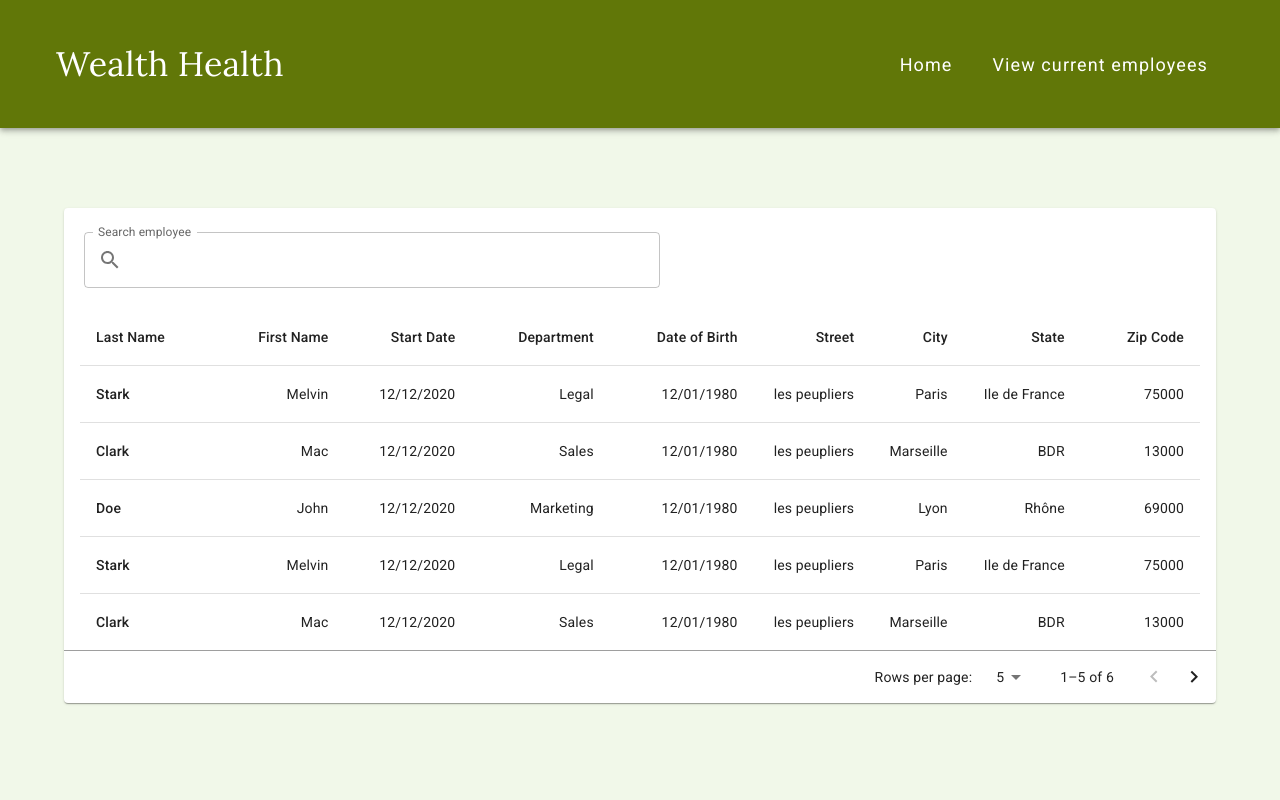
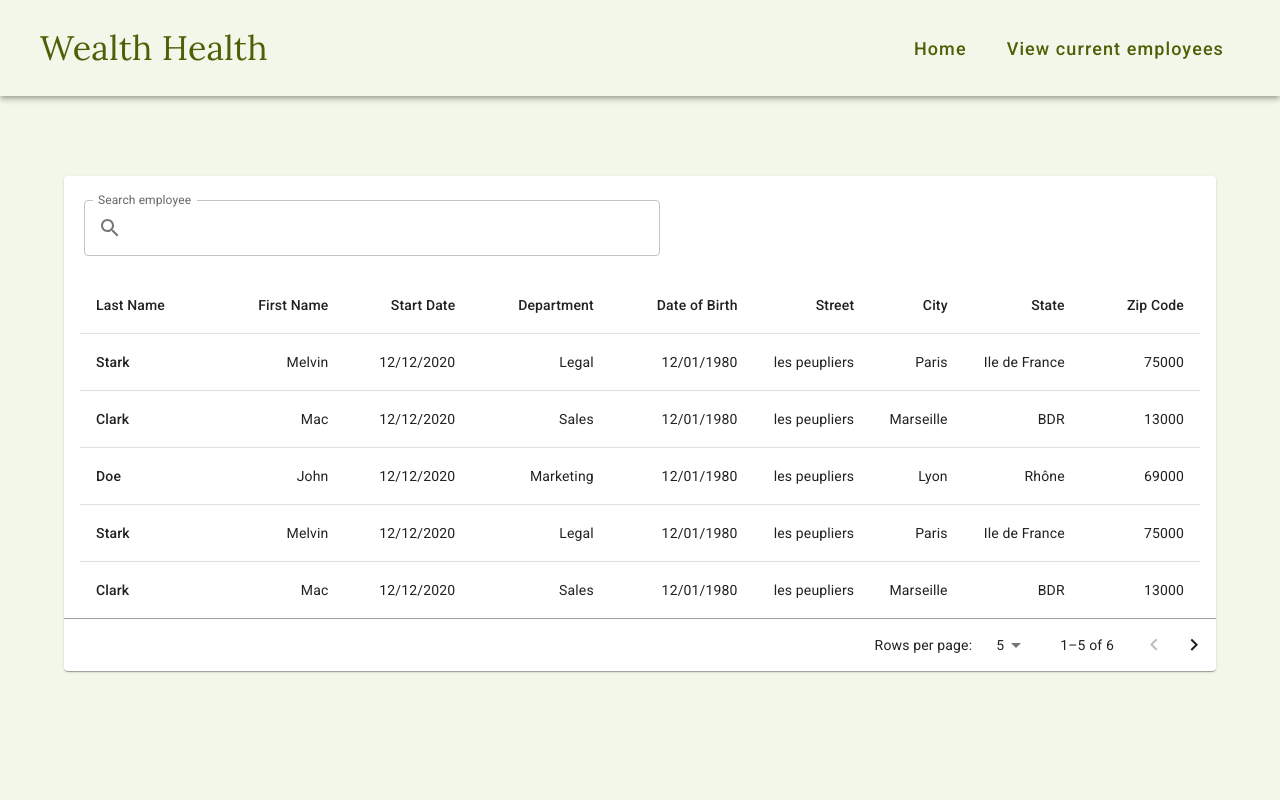
Before and after one commit to Mika-dev13/wealth_health, a React (Create React App) app: page /table in a window 1280 px wide. Shown: the top 800 px of the page. Built offline with nearby package versions, Linux system fonts and the light colour scheme.

Commit message:
modification couleur header

```diff
--- a/package.json
+++ b/package.json
@@ -13,6 +13,7 @@
     "@testing-library/react": "^13.4.0",
     "@testing-library/user-event": "^13.5.0",
     "dayjs": "^1.11.6",
+    "modal_project": "^0.1.5",
     "react": "^18.2.0",
     "react-dom": "^18.2.0",
     "react-router-dom": "^6.4.3",
--- a/src/app.css
+++ b/src/app.css
@@ -5,7 +5,7 @@
 .logo-link,
 .link {
   text-decoration: none;
-  color: white;
+  color: hsl(72, 87%, 20%);
   transition: 0.3s ease-in-out;
 }
 
--- a/src/components/Header.js
+++ b/src/components/Header.js
@@ -5,8 +5,12 @@ import { Typography, Box, AppBar, Toolbar } from '@mui/material'
 const Header = () => {
   return (
     <div>
-      <Box sx={{ flexGrow: 1, backgroundColor: '#FFF' }}>
-        <AppBar position="static" sx={{ p: 4 }}>
+      <Box sx={{ flexGrow: 1 }}>
+        <AppBar
+          position="static"
+          sx={{ p: 2 }}
+          style={{ backgroundColor: '#f1f8e9' }}
+        >
           <Toolbar component="nav">
             <Typography component="h1" variant="h4" sx={{ flexGrow: 1 }}>
               <Link className="logo-link" to="/">
@@ -20,12 +24,26 @@ const Header = () => {
               }}
             >
               <Link className="link" to="/">
-                <Typography mr={5} sx={{ letterSpacing: 1.1, fontSize: 18 }}>
+                <Typography
+                  mr={5}
+                  sx={{
+                    letterSpacing: 1.1,
+                    fontSize: 18,
+                    fontWeight: 500,
+                  }}
+                >
                   Home
                 </Typography>
               </Link>
               <Link className="link" to="/table">
-                <Typography mr={2} sx={{ letterSpacing: 1.1, fontSize: 18 }}>
+                <Typography
+                  mr={2}
+                  sx={{
+                    letterSpacing: 1.1,
+                    fontSize: 18,
+                    fontWeight: 500,
+                  }}
+                >
                   View current employees
                 </Typography>
               </Link>
--- a/src/index.js
+++ b/src/index.js
@@ -7,11 +7,11 @@ import reportWebVitals from './reportWebVitals'
 
 const root = ReactDOM.createRoot(document.getElementById('root'))
 root.render(
-  <React.StrictMode>
-    <BrowserRouter>
-      <App />
-    </BrowserRouter>
-  </React.StrictMode>
+  // <React.StrictMode>
+  <BrowserRouter>
+    <App />
+  </BrowserRouter>
+  // </React.StrictMode>
 )
 
 // If you want to start measuring performance in your app, pass a function
--- a/src/pages/Home.js
+++ b/src/pages/Home.js
@@ -12,7 +12,8 @@ import dayjs from 'dayjs'
 import states from '../data/states'
 import departments from '../data/department'
 import { EmployeeContext } from '../utilities/EmployeeContext'
-import DialogAlert from '../components/DialogAlert'
+import { Modal } from 'modal_project'
+// import DialogAlert from '../components/DialogAlert'
 
 const employeeInfos = {
   firstName: '',
@@ -75,7 +76,7 @@ function Home() {
             }}
           >
             <TextField
-              id="outlined-basic"
+              id="firstName"
               label="First name"
               name="firstName"
               value={values.firstName}
@@ -87,7 +88,7 @@ function Home() {
             />
             <TextField
               required
-              id="outlined-basic"
+              id="lastName"
               label="Last name"
               name="lastName"
               variant="outlined"
@@ -138,7 +139,7 @@ function Home() {
           >
             <TextField
               required
-              id="outlined-basic"
+              id="street"
               label="Street"
               name="street"
               value={values.street}
@@ -146,7 +147,7 @@ function Home() {
             />
             <TextField
               required
-              id="outlined-basic"
+              id="city"
               label="City"
               variant="outlined"
               name="city"
@@ -236,8 +237,15 @@ function Home() {
             Save
           </Button>
         </Box>
-        <DialogAlert open={open} setOpen={setOpen} />
+        {/* <DialogAlert open={open} setOpen={setOpen} /> */}
       </form>
+      {open && (
+        <Modal
+          setOpen={setOpen}
+          text="Successfully created employee !"
+          buttonText="close"
+        />
+      )}
     </Container>
   )
 }
```
Also changed, not shown: 1 other file (tests, documents, lock files or other folders).
